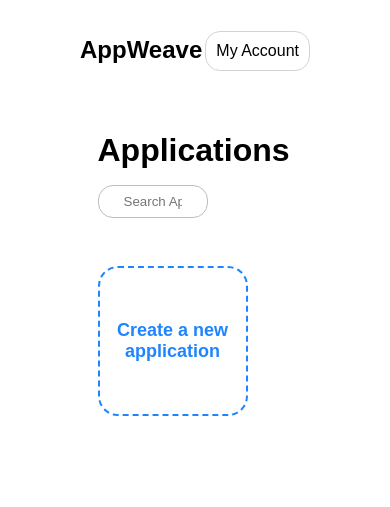
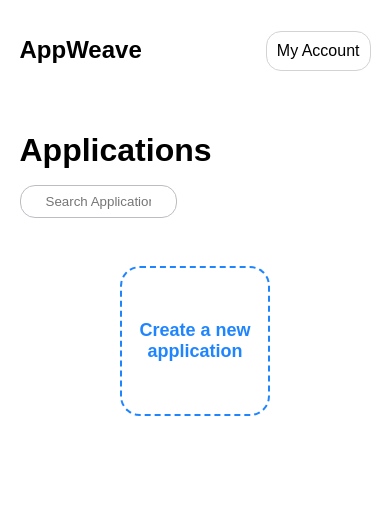
Before and after one commit to anthonylegrand/AppWeaveV2, a website: page public/projects.html in a window 390 px wide. Drawn offline with Linux system fonts and the light colour scheme; files that its build step writes are made by us from their sources; no server answers; files whose address does not match are found by name.

Commit message:
📱[Responsive] Creae Media queries

```diff
--- a/public/css/projects.css
+++ b/public/css/projects.css
@@ -50,6 +50,7 @@ article#create-new > div > h3 {
 article#create-new.edited input,
 article#create-new.edited > button.show {
   display: initial;
+  min-width: 30%;
 }
 article#create-new.edited h3,
 article#create-new input,
@@ -74,6 +75,7 @@ article#create-new > button {
 article label {
   color: #202125;
   max-width: 146px;
+  text-align: center;
 }
 article lore {
   color: #a1a2a7;
@@ -122,3 +124,21 @@ a:nth-child(10n + 10) > article > div {
   background-color: #ecf0f1;
   color: #202125;
 }
+
+@media (max-width: 1550px) {
+  section {
+    margin: 2em 15%;
+  }
+}
+
+@media (max-width: 600px) {
+  header {
+    padding: 1rem 5%;
+  }
+  section {
+    margin: 2em 5%;
+  }
+  #applications-list {
+    justify-content: center;
+  }
+}
```
